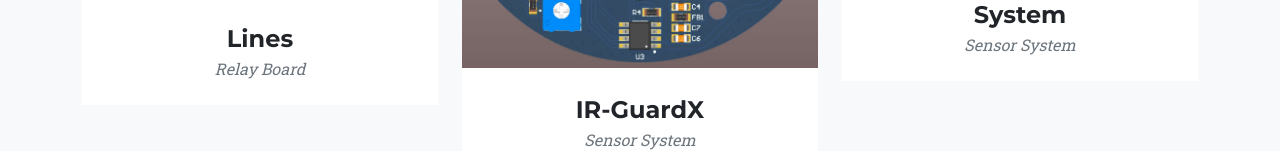
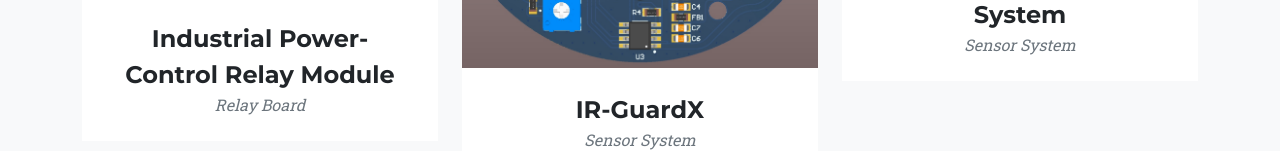
Before and after one commit to mustafabaytemurhw-cyber/mustafabaytemur.github.io, a plain HTML site: page index.html in a window 1280 px wide. Shown: the part 1729-1880 px from the top of the page. Drawn offline with nearby package versions, Linux system fonts and the light colour scheme.

Commit message:
Update index.html

```diff
--- a/index.html
+++ b/index.html
@@ -106,7 +106,7 @@
                                 <img class="img-fluid" src="assets/img/portfolio/4.jpg" alt="..." />
                             </a>
                             <div class="portfolio-caption">
-                                <div class="portfolio-caption-heading">Lines</div>
+                                <div class="portfolio-caption-heading">Industrial Power-Control Relay Module</div>
                                 <div class="portfolio-caption-subheading text-muted">Relay Board</div>
                             </div>
                         </div>
```
